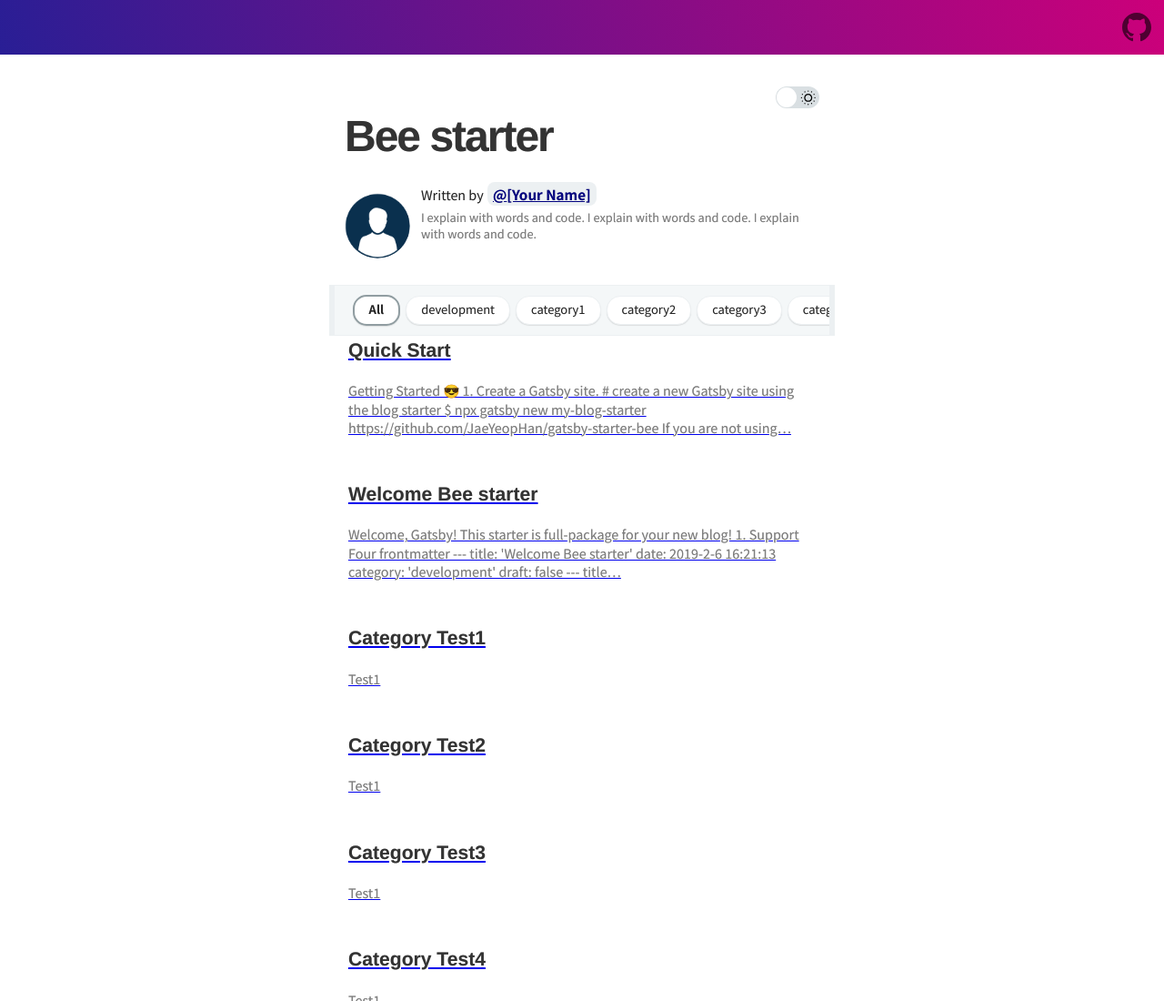
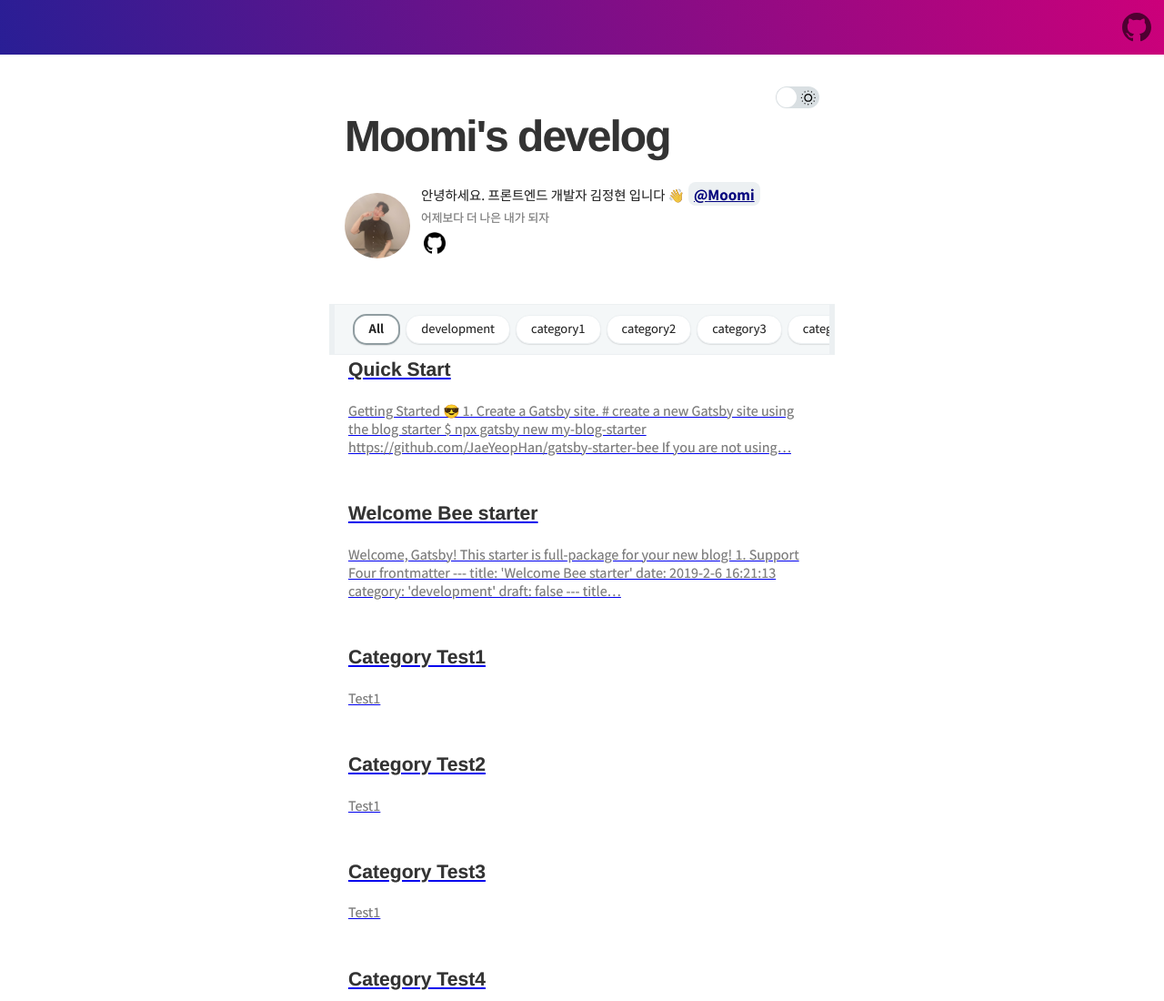
Before and after one commit to Moomi98/Moomi98.github.io, a Gatsby site: page / in a window 1280 px wide. Shown: the top 1100 px of the page at 91% size. Built offline with nearby package versions, Linux system fonts and the light colour scheme; Gatsby itself is replaced by a stand-in of ours; some packages are replaced by stand-ins of ours; what typography-theme-github would draw is missing.

Commit message:
기본 설정 진행중

```diff
--- a/content/__about/resume-en.md
+++ b/content/__about/resume-en.md
@@ -4,7 +4,7 @@
 lang: 'en'
 ---
 
-# Your name
+# 김정현
 
 <div align="center">
 
--- a/gatsby-meta-config.js
+++ b/gatsby-meta-config.js
@@ -1,12 +1,12 @@
 module.exports = {
-  title: `Bee starter`,
+  title: `Moomi's develog`,
   description: `Blog posted about ...`,
-  author: `[Your Name]`,
-  introduction: `I explain with words and code. I explain with words and code. I explain with words and code.`,
-  siteUrl: `https://gatsby-starter-bee.netlify.com`, // Your blog site url
+  author: `Moomi`,
+  introduction: `어제보다 더 나은 내가 되자 `,
+  siteUrl: `https://Moomi98.github.io`, // Your blog site url
   social: {
     twitter: ``, // Your Twitter account
-    github: ``, // Your GitHub account
+    github: `/Moomi98`, // Your GitHub account
     medium: ``, // Your Medium account
     facebook: ``, // Your Facebook account
     linkedin: ``, // Your LinkedIn account
@@ -29,5 +29,4 @@
   },
   ga: '0', // Add your google analytics tranking ID
   ad: '', // Add your google adsense publisherId `ca-pub-xxxxxxxxxx`
-
 }
--- a/src/components/bio/index.jsx
+++ b/src/components/bio/index.jsx
@@ -5,7 +5,8 @@
 import './index.scss'
 
 export const Bio = forwardRef((props, ref) => {
-  return <StaticQuery
+  return (
+    <StaticQuery
       query={bioQuery}
       render={data => {
         const { author, social, introduction } = data.site.siteMetadata
@@ -23,7 +24,9 @@
                   }}
                 />
                 <div className="author-name">
-                <span className="author-name-prefix">Written by</span>
+                  <span className="author-name-prefix">
+                    안녕하세요. 프론트엔드 개발자 김정현 입니다 👋
+                  </span>
                   <Link to={'/about'} className="author-name-content">
                     <span>@{author}</span>
                   </Link>
@@ -35,7 +38,16 @@
                       </a>
                     )}
                     {social.github && (
-                    <a href={`https://github.com/${social.github}`}>GitHub</a>
+                      <a href={`https://github.com/${social.github}`}>
+                        <img
+                          src="/github.png"
+                          style={{
+                            width: '30px',
+                            height: '30px',
+                            padding: '3px',
+                          }}
+                        />
+                      </a>
                     )}
                     {social.medium && (
                       <a href={`https://medium.com/${social.medium}`}>Medium</a>
@@ -51,7 +63,9 @@
                       </a>
                     )}
                     {social.linkedin && (
-                    <a href={`https://www.linkedin.com/in/${social.linkedin}/`}>
+                      <a
+                        href={`https://www.linkedin.com/in/${social.linkedin}/`}
+                      >
                         LinkedIn
                       </a>
                     )}
@@ -63,11 +77,14 @@
         )
       }}
     />
+  )
 })
+
+// 프로필 이미지 변경
 
 const bioQuery = graphql`
   query BioQuery {
-    avatar: file(absolutePath: { regex: "/profile.png/" }) {
+    avatar: file(absolutePath: { regex: "/profile.jpg/" }) {
       childImageSharp {
         fixed(width: 72, height: 72) {
           ...GatsbyImageSharpFixed
```
Also changed, not shown: content/assets/profile.jpg (added), static/github.png (added). Lines whose indentation alone changed are shown as unchanged.
